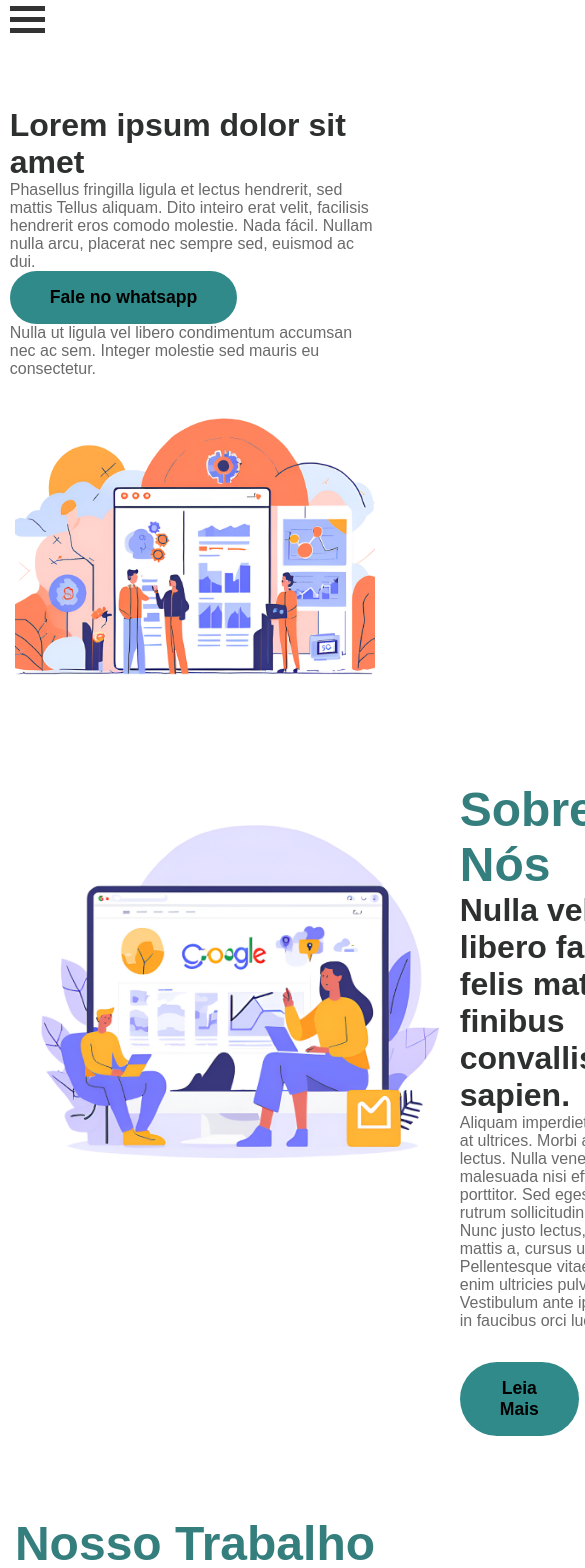
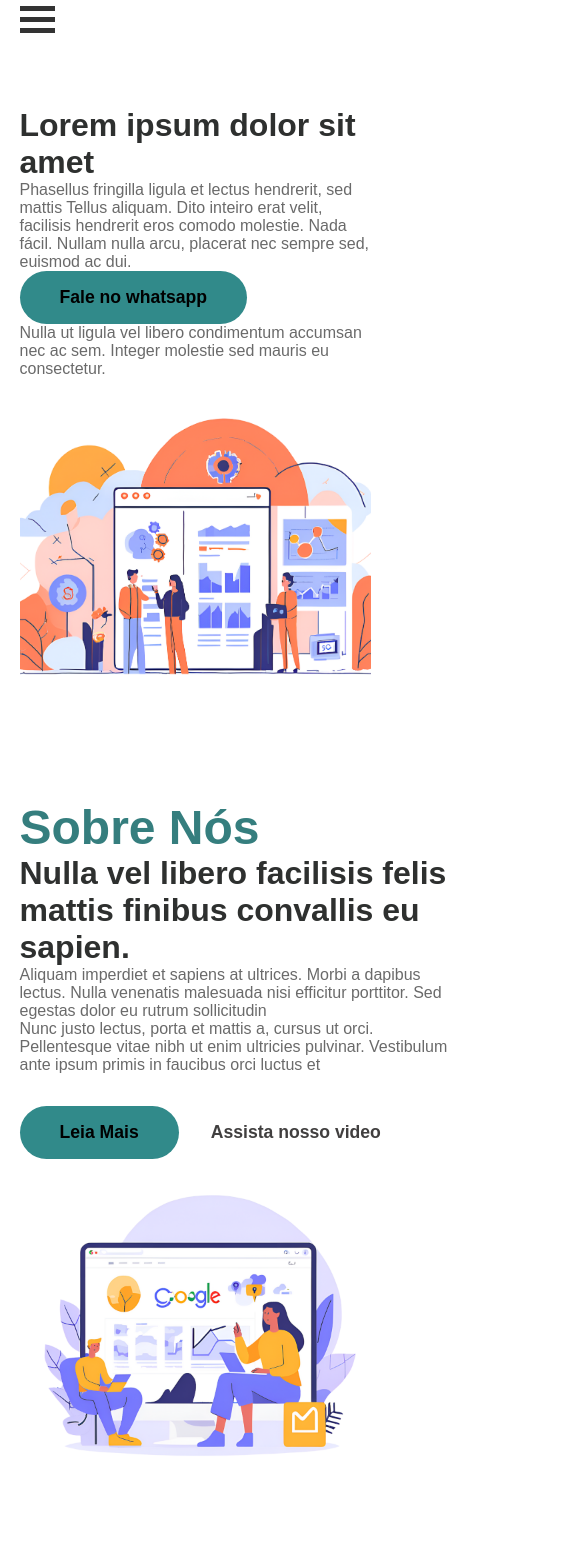
Before and after one commit to ramirescorreia/flashsolucoestech_landpage, an Angular app: page / in a window 390 px wide. Shown: the top 1568 px of the page, 585 px wide, since content can reach past the window. Built offline with nearby package versions, Linux system fonts and the light colour scheme.

Commit message:
correção css

```diff
--- a/src/app/about/about.component.css
+++ b/src/app/about/about.component.css
@@ -52,3 +52,57 @@
     font-size: 3rem;
     margin-right: 1rem;
 }
+
+@media screen and (max-width: 950px) {
+    .about-section-container {
+        position: relative;
+        display: inline-block;
+        align-items: center;
+    }
+
+    .about-background-image-container {
+        position: relative;
+        width: 360px;
+        height: 400px;
+        object-fit: cover;
+        margin-left: 0px;
+    }
+
+    .about-section-text-container {
+        flex: 1;
+        display: inline;
+        justify-content: center;
+    }
+
+    .primary-subheading {
+        font-weight: 700;
+        color: rgb(53, 126, 126);
+        font-size: 3rem;
+    }
+
+    .about-button-container {
+        margin-top: 2rem;
+        display: flex;
+    }
+
+    .watch-video-button {
+        margin-left: 2rem;
+        background-color: transparent;
+        outline: none;
+        border: none;
+        border-radius: 5rem;
+        font-size: 1.1rem;
+        cursor: pointer;
+        font-weight: 600;
+        color: #413f3f;
+        transition: 0.3s;
+        display: flex;
+        align-items: center;
+        justify-content: center;
+    }
+
+    .watch-video-button svg {
+        font-size: 3rem;
+        margin-right: 1rem;
+    }
+}
--- a/src/app/about/about.component.html
+++ b/src/app/about/about.component.html
@@ -1,8 +1,4 @@
 <div class="about-section-container">
-    <div class="about-background-image-container">
-      <img src="assets/img/imagem_google.png" alt="site bem posicionado" />
-    </div>
-
     <div class="about-section-text-container">
       <p class="primary-subheading">Sobre Nós</p>
       <h1 class="primary-heading">
@@ -25,4 +21,7 @@
         </button>
       </div>
     </div>
+    <div class="about-background-image-container">
+      <img src="assets/img/imagem_google.png" alt="site bem posicionado" />
+    </div>
 </div>
--- a/src/app/app.component.css
+++ b/src/app/app.component.css
@@ -1,6 +1,6 @@
 .app {
     min-height: 100vh;
-    width: 95vw;
+    width: 90vw;
     max-width: 1900px;
     margin: 0rem auto;
 }
--- a/src/app/content/content.component.css
+++ b/src/app/content/content.component.css
@@ -51,6 +51,7 @@
         flex: 1;
         display: table;
         margin: 0px auto;
+        justify-self: center;
     }
     .home-primary-image img {
         width: 360px;
--- a/src/app/footer/footer.component.css
+++ b/src/app/footer/footer.component.css
@@ -44,3 +44,48 @@
     color: #1d1c1c;
     cursor: pointer;
 }
+
+@media screen and (max-width: 950px) {
+    .footer-wrapper {
+        position: relative;
+        display: block;
+    }
+
+    .footer-logo-container {
+        width: 175px;
+        height: 130px;
+    }
+
+    .footer-icons {
+        margin-top: 2rem;
+    }
+
+    .footer-icons fa-icon {
+        font-size: 1.5rem;
+        margin: 0.5rem;
+        color: #515151;
+    }
+
+    .footer-section-one {
+        justify-self: center;
+    }
+
+    .footer-section-two {
+        display: grid;
+        text-align: center;
+        margin: 0px 10px;
+    }
+
+    .footer-section-colums {
+        display: inline-flex;
+        flex-direction: column;
+        min-width: 190px;
+    }
+
+    .footer-section-colums span {
+        margin: 0.25rem 0;
+        font-weight: 600;
+        color: #1d1c1c;
+        cursor: pointer;
+    }
+}
```
